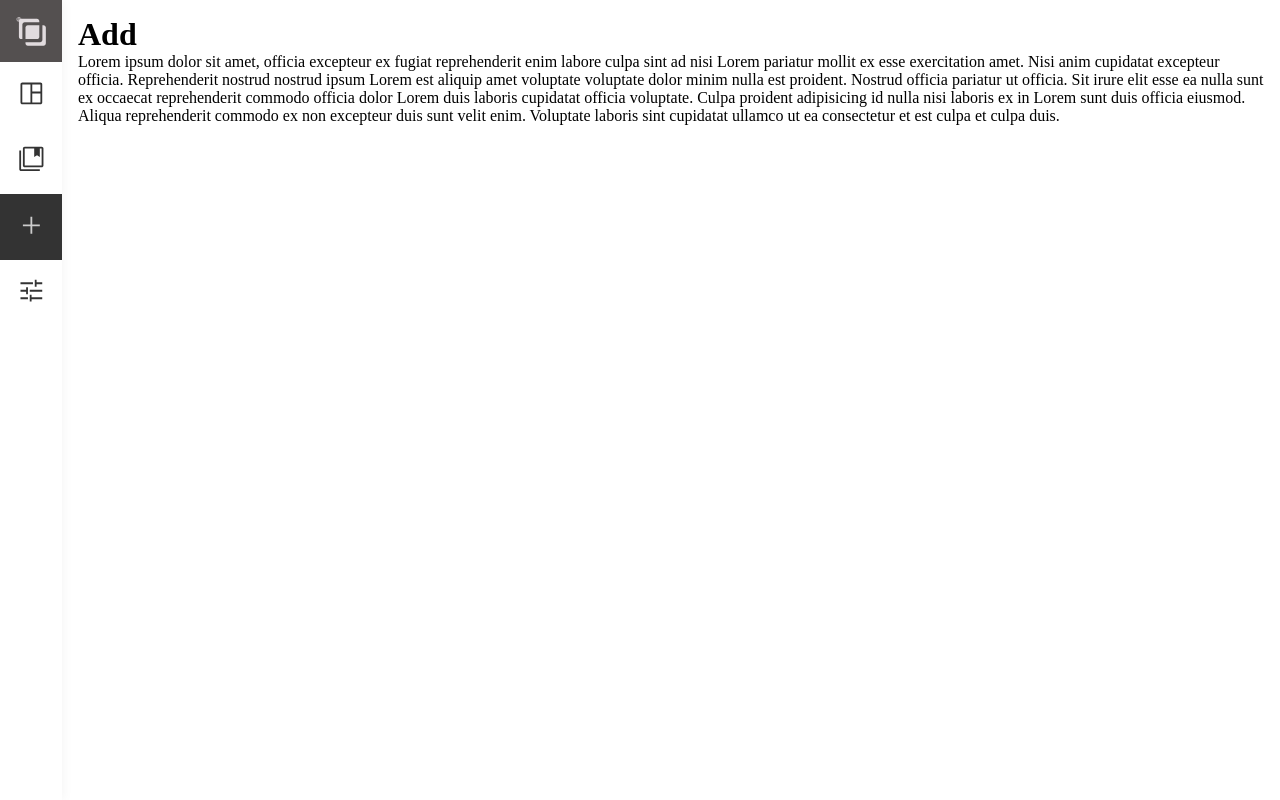
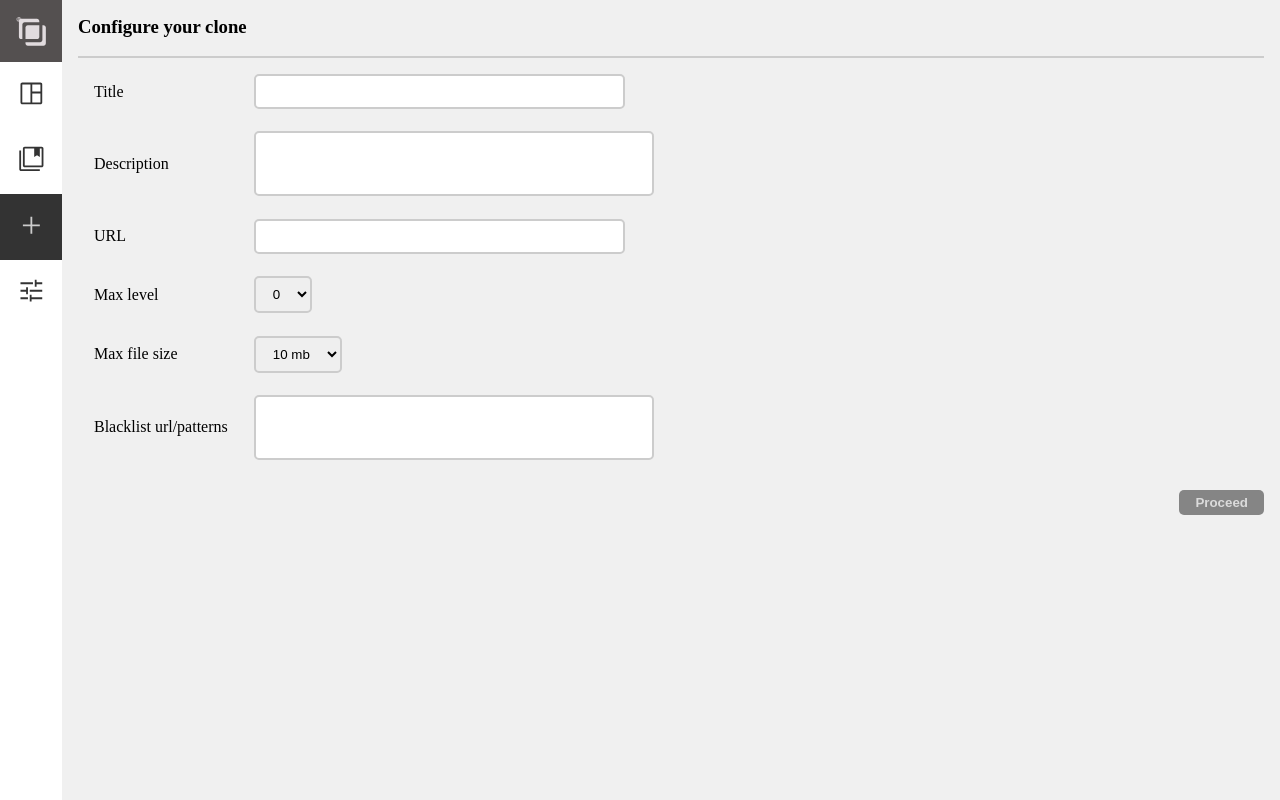
Before and after one commit to lokaimoma/wsclone, a SvelteKit app in the folder ui/desktop/: page /add in a window 1280 px wide. Built offline with nearby package versions, Linux system fonts and the light colour scheme.

Commit message:
Add component for configuring a clone

```diff
--- a/ui/desktop/src/app.css
+++ b/ui/desktop/src/app.css
@@ -4,7 +4,6 @@
     margin: 0;
 }
 
-:global(.page) {
-    padding: 1rem;
-    background-color: green;
+hr {
+    border: 1px solid #ccc;
 }
--- a/ui/desktop/src/routes/+layout.svelte
+++ b/ui/desktop/src/routes/+layout.svelte
@@ -16,5 +16,6 @@
 
     :global(.page) {
         padding: 1rem;
+        background-color: #F0F0F0;
     }
 </style>
--- a/ui/desktop/src/routes/add/+page.svelte
+++ b/ui/desktop/src/routes/add/+page.svelte
@@ -1,24 +1,13 @@
 <script lang="ts">
     import { onMount } from "svelte";
     import { currentTab, Tab } from "$lib/stores/Navbar";
+    import AddClone from "./components/AddClone.svelte";
+
     onMount(() => {
         currentTab.setCurrentTab(Tab.ADD);
     });
 </script>
 
 <div class="page">
-    <h1>Add</h1>
-    <p>
-        Lorem ipsum dolor sit amet, officia excepteur ex fugiat reprehenderit
-        enim labore culpa sint ad nisi Lorem pariatur mollit ex esse
-        exercitation amet. Nisi anim cupidatat excepteur officia. Reprehenderit
-        nostrud nostrud ipsum Lorem est aliquip amet voluptate voluptate dolor
-        minim nulla est proident. Nostrud officia pariatur ut officia. Sit irure
-        elit esse ea nulla sunt ex occaecat reprehenderit commodo officia dolor
-        Lorem duis laboris cupidatat officia voluptate. Culpa proident
-        adipisicing id nulla nisi laboris ex in Lorem sunt duis officia eiusmod.
-        Aliqua reprehenderit commodo ex non excepteur duis sunt velit enim.
-        Voluptate laboris sint cupidatat ullamco ut ea consectetur et est culpa
-        et culpa duis.
-    </p>
+   <AddClone />
 </div>
--- /dev/null
+++ b/ui/desktop/src/routes/add/components/AddClone.svelte
@@ -0,0 +1,116 @@
+<div class="sec-container">
+    <h3>Configure your clone</h3>
+    <br>
+    <hr />
+    <div class="form">
+        <label>
+            <span>Title</span>
+            <input type="text" />
+        </label>
+        <label>
+            <span>Description</span>
+            <textarea rows="3" />
+        </label>
+        <label>
+            <span>URL</span>
+            <input type="url" />
+        </label>
+        <label>
+            <span>Max level</span>
+            <select>
+                <option value="0">0</option>
+                <option value="1">1</option>
+                <option value="2">2</option>
+                <option value="3">3</option>
+                <option value="4">4</option>
+                <option value="5">5</option>
+                <option value="6">6</option>
+                <option value="7">7</option>
+                <option value="8">8</option>
+                <option value="9">9</option>
+            </select>
+        </label>
+        <label
+            ><span>Max file size</span>
+            <select>
+                <option value="10 mb">10 mb</option>
+                <option value="20 mb">20 mb</option>
+                <option value="30 mb">30 mb</option>
+            </select>
+        </label>
+        <label>
+            <span>Blacklist url/patterns</span>
+            <textarea rows="3" />
+        </label>
+    </div>
+    <button disabled>Proceed</button>
+</div>
+
+<style>
+    .sec-container {
+        position: relative;
+    }
+
+    .form {
+        display: flex;
+        flex-direction: column;
+        gap: 1.4rem;
+        padding: 1rem;
+    }
+
+    label {
+        display: flex;
+        align-items: center;
+    }
+
+    label > *:first-child {
+        min-width: 20ch;
+        width: max-content;
+    }
+
+    input,
+    select,
+    textarea {
+        outline: none;
+        border: 2px solid #ccc;
+        border-radius: 5px;
+        padding: 0.5rem 0.8rem;
+        min-width: 50ch;
+        resize: none;
+        transition: border-color 250ms ease-in-out;
+    }
+
+    input:focus,textarea:focus,select:focus {
+        border-color: #333;
+    }
+
+    select {
+        min-width: max-content;
+    }
+
+    button {
+        color: #fff;
+        background-color: #333;
+        padding: 0.3rem 1rem;
+        border: none;
+        font-weight: bold;
+        border-radius: 5px;
+        position: absolute;
+        right: 0;
+        margin-block-start: 0.9rem;
+        cursor: pointer;
+    }
+
+    button:enabled {
+        box-shadow: 0 5px 10px rgba(0, 0, 0, 0.2);
+    }
+
+    button:active {
+        box-shadow: none;
+    }
+
+    button:disabled {
+        background-color: #858585;
+        color: rgba(255, 255, 255, 0.7);
+    }
+</style>
```
